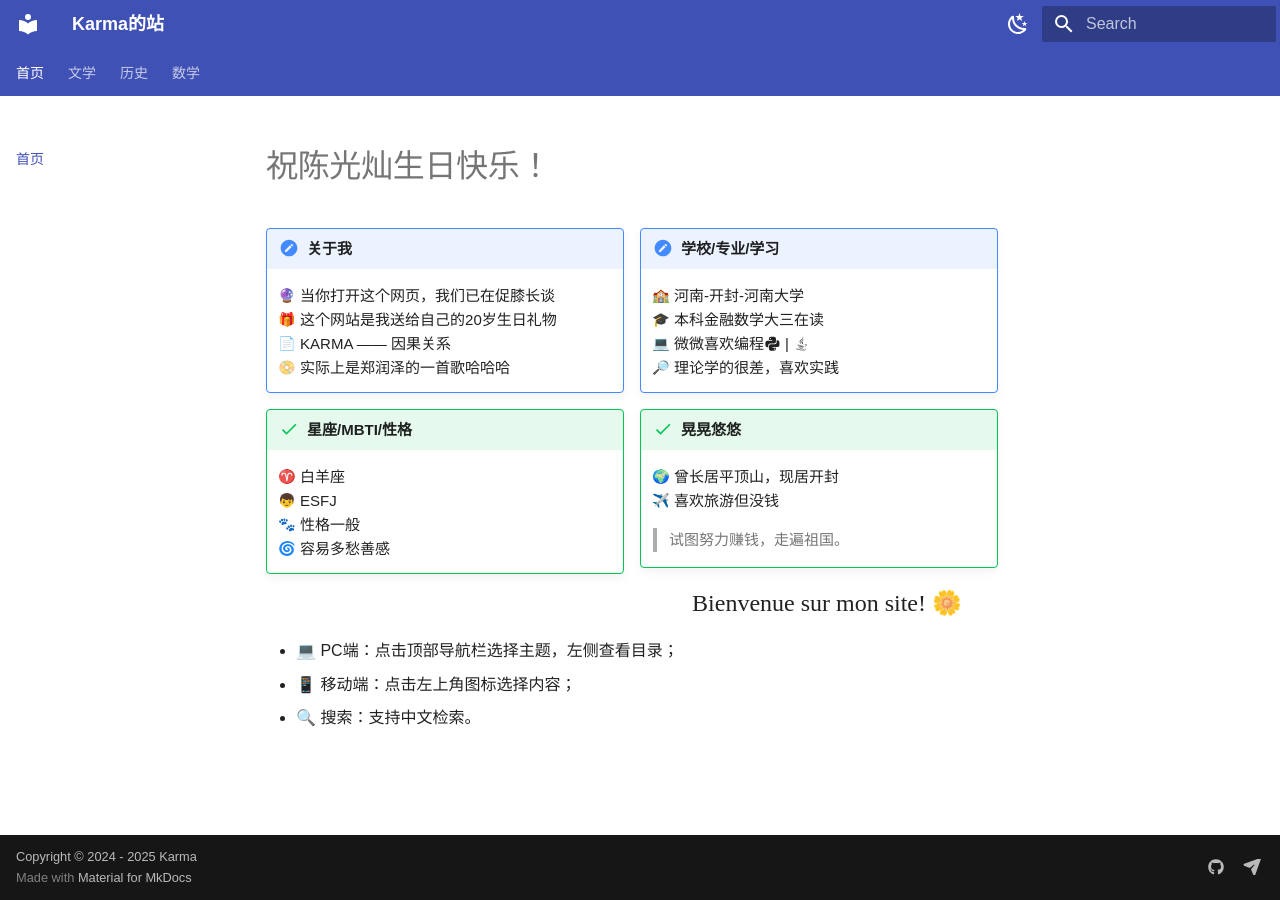
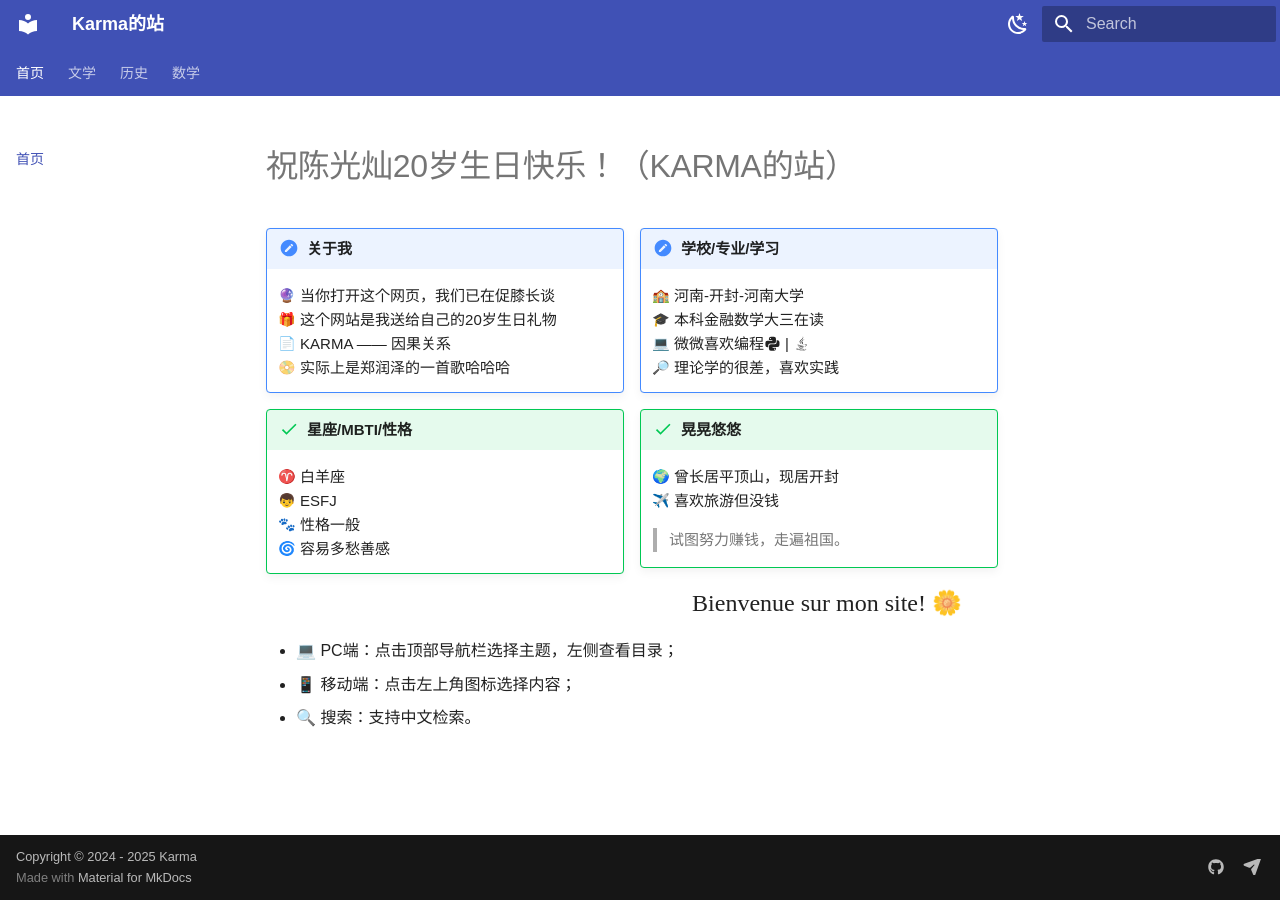
Before and after one commit to Colick-cgc/skills-github-pages, an MkDocs documentation site: the page built from docs/index.md, in a window 1280 px wide. Built offline with MkDocs 1.6.1 and Material for MkDocs 9.7.7, drawn with Linux system fonts in a browser that asks for light colours; emoji names are drawn with the system emoji font; a style sheet for code colours, icons or effects is not loaded.

Commit message:
Update index.md

```diff
--- a/docs/index.md
+++ b/docs/index.md
@@ -1,4 +1,4 @@
-# 祝陈光灿生日快乐！
+# 祝陈光灿20岁生日快乐！（KARMA的站）
 
 !!! note inline "关于我"
 
```
